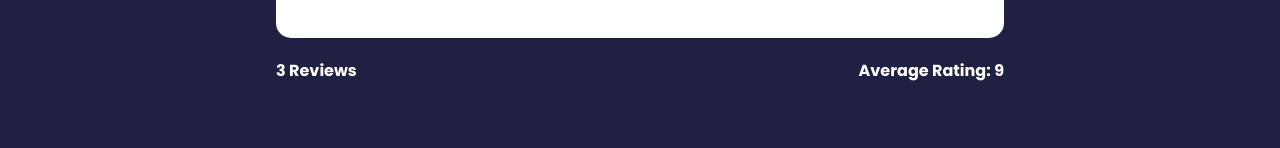
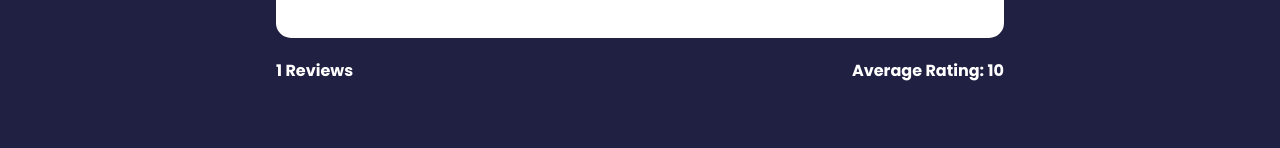
Before and after one commit to Quwambinuyo/Feedback-App, a React (Create React App) app: page / in a window 1280 px wide. Shown: the part 355-503 px from the top of the page. Built offline with nearby package versions, Linux system fonts and the light colour scheme; the HTML template or start-up script is replaced by a standard one.

Commit message:
cleaned up my code by using the feedback context provider to generate reviews to my ui and aslo making changes to my feedback list and stats file

```diff
--- a/src/App.js
+++ b/src/App.js
@@ -34,11 +34,8 @@
               element={
                 <>
                   <FeedbackForm handleAdd={addFeedback} />
-                  <FeedbackStats feedback={feedback} />
-                  <FeedbackList
-                    feedback={feedback}
-                    handleDelete={deleteFeedback}
-                  />
+                  <FeedbackStats />
+                  <FeedbackList handleDelete={deleteFeedback} />
                 </>
               }
             />
--- a/src/components/FeedbackList.jsx
+++ b/src/components/FeedbackList.jsx
@@ -1,8 +1,12 @@
 import React from "react";
+import { useContext } from "react";
 import { motion, AnimatePresence } from "framer-motion";
 import FeedbackItem from "./FeedbackItem";
+import FeedbackContext from "../context/FeedbackContext";
 
-function FeedbackList({ feedback, handleDelete }) {
+function FeedbackList({ handleDelete }) {
+  const { feedback } = useContext(FeedbackContext);
+
   if (!feedback || feedback.length === 0) {
     return <p>No Feedback Yet</p>;
   }
--- a/src/components/FeedbackStats.jsx
+++ b/src/components/FeedbackStats.jsx
@@ -1,7 +1,10 @@
 import React from "react";
-import PropTypes from "prop-types";
+import { useContext } from "react";
+import FeedbackContext from "../context/FeedbackContext";
 
-function FeedbackStats({ feedback }) {
+function FeedbackStats() {
+  const { feedback } = useContext(FeedbackContext);
+
   // Calculate rating avg
   let average =
     feedback.reduce((acc, cur) => {
```
